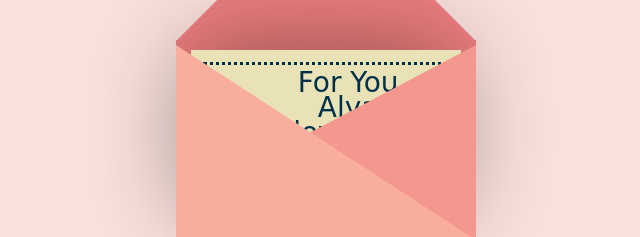
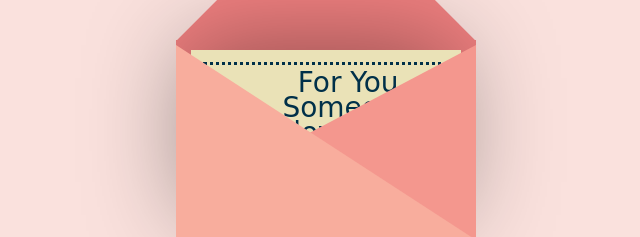
Before and after one commit to Irgimf/For-u, a plain HTML site: page index.html in a window 1280 px wide. Shown: the part 298-535 px from the top of the page, 314-954 px from the left. Drawn offline with nearby package versions, Linux system fonts and the light colour scheme.

Commit message:
index.html

```diff
--- a/index.html
+++ b/index.html
@@ -17,7 +17,7 @@
         <div class="envelope"></div>
         <div class="front"></div>
         <div class="card">
-          <div class="text">For You</br>Alya</br>I love You!</div>
+          <div class="text">For You</br>Someone</br>I love You!</div>
           <div class="heart"></div>
         </div>
         <div class="hearts">
```
